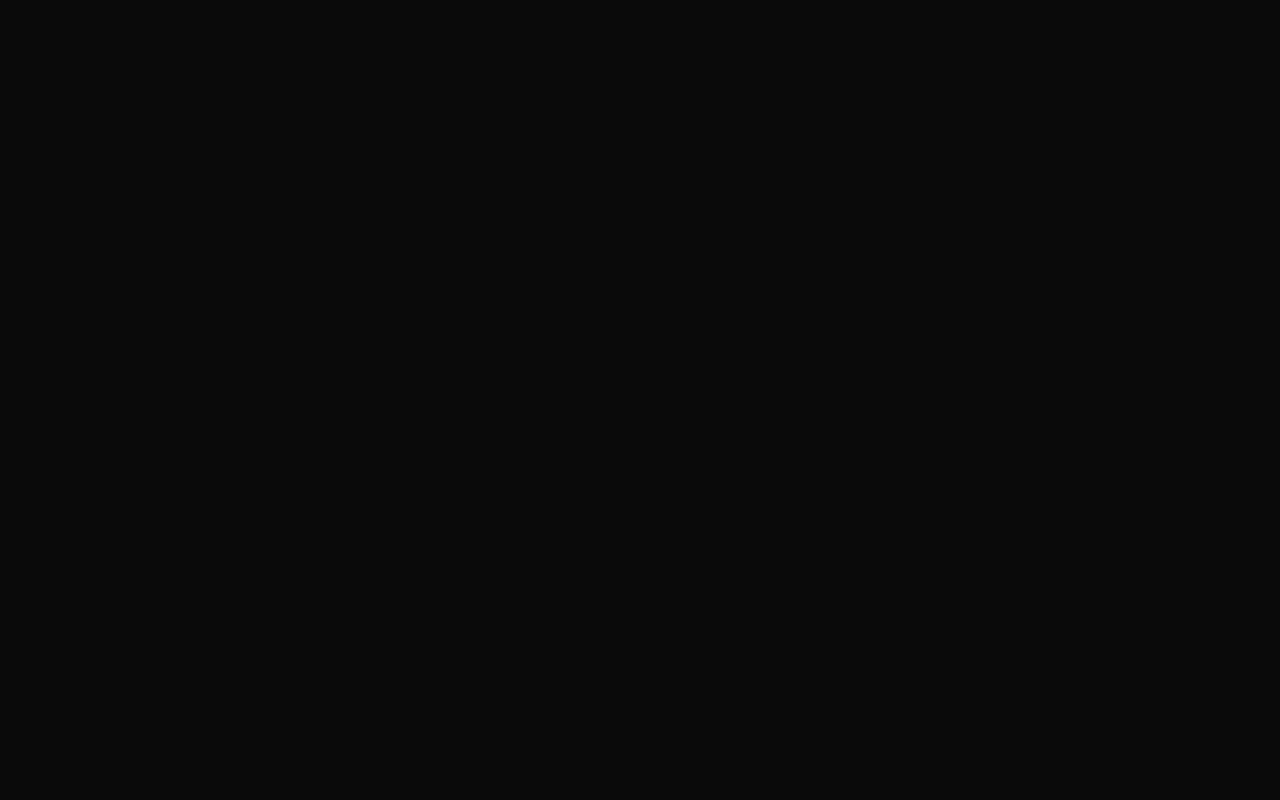
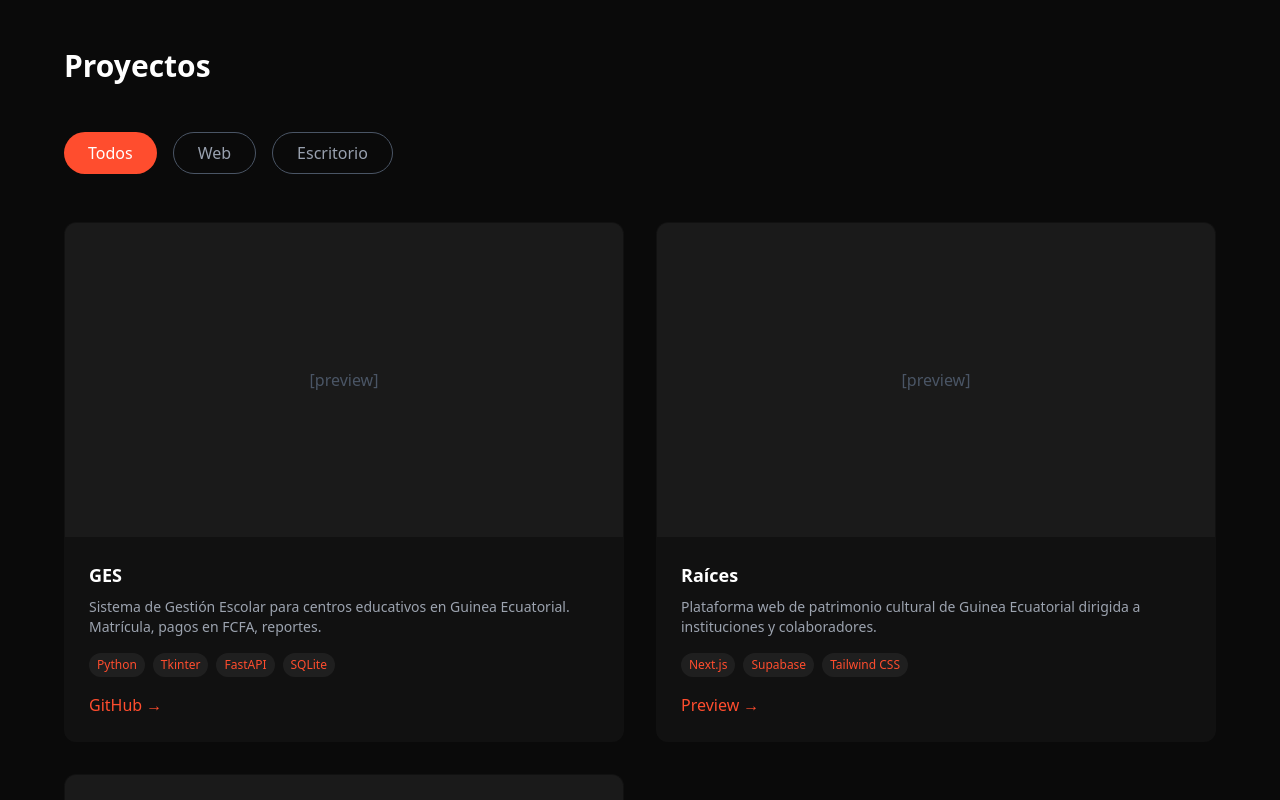
Before and after one commit to Xenon0001/portfolio, a Next.js app: page /en in a window 1280 px wide. Shown: the part 1580-2380 px from the top of the page. Before the commit the page ends 1532 px from the top, so only its background shows below. Built offline with nearby package versions, Linux system fonts and the light colour scheme.

Commit message:
feat: sección proyectos implementada

```diff
--- a/app/[locale]/page.tsx
+++ b/app/[locale]/page.tsx
@@ -1,6 +1,7 @@
 import Navbar from '@/components/Navbar';
 import Hero from '@/components/Hero';
 import Experience from '@/components/Experience';
+import Projects from '@/components/Projects';
 
 export default function HomePage() {
   return (
@@ -8,6 +9,7 @@ export default function HomePage() {
       <Navbar />
       <Hero />
       <Experience />
+      <Projects />
     </main>
   );
 }
--- a/components/Projects.tsx
+++ b/components/Projects.tsx
@@ -1,124 +1,155 @@
 'use client';
 
-import { useTranslations } from 'next-intl';
 import { useState } from 'react';
+import { motion } from 'framer-motion';
 
-export default function Projects() {
-  const t = useTranslations('projects');
-  const [filter, setFilter] = useState('all');
+const fadeInUp = {
+  hidden: { opacity: 0, y: 30 },
+  visible: { opacity: 1, y: 0, transition: { duration: 0.6 } }
+};
 
-  const projects = [
+interface Project {
+  nombre: string;
+  descripcion: string;
+  tipo: string;
+  tags: string[];
+  github: string | null;
+  preview: string | null;
+}
+
+const projects: Project[] = [
   {
-      id: 'ges',
-      type: 'desktop',
-      title: t('ges.title'),
-      description: t('ges.description'),
-      tech: t('ges.tech'),
-      github: 'https://github.com/Xenon0001',
-      preview: '#'
+    nombre: "GES",
+    descripcion: "Sistema de Gestión Escolar para centros educativos en Guinea Ecuatorial. Matrícula, pagos en FCFA, reportes.",
+    tipo: "Escritorio",
+    tags: ["Python", "Tkinter", "FastAPI", "SQLite"],
+    github: "https://github.com/Xenon0001/GES",
+    preview: null
   },
   {
-      id: 'raices',
-      type: 'web',
-      title: t('raices.title'),
-      description: t('raices.description'),
-      tech: t('raices.tech'),
-      github: '#',
-      preview: '#'
+    nombre: "Raíces",
+    descripcion: "Plataforma web de patrimonio cultural de Guinea Ecuatorial dirigida a instituciones y colaboradores.",
+    tipo: "Web",
+    tags: ["Next.js", "Supabase", "Tailwind CSS"],
+    github: null,
+    preview: "https://raices-ge.vercel.app"
+  },
+  {
+    nombre: "ESO",
+    descripcion: "App de finanzas personales offline-first. Ganadora del Hackathon Don Bosco 2026.",
+    tipo: "Web",
+    tags: ["Vanilla JS", "IndexedDB", "Flask", "SQLite"],
+    github: "https://github.com/Xenon0001/ESO",
+    preview: null
   }
 ];
 
-  const filteredProjects = filter === 'all'
+export default function Projects() {
+  const [filter, setFilter] = useState('Todos');
+
+  const filteredProjects = filter === 'Todos'
     ? projects
-    : projects.filter(p => p.type === filter);
+    : projects.filter(p => p.tipo === filter);
 
   return (
     <section id="proyectos" className="py-24 px-6">
       <div className="max-w-6xl mx-auto">
-        <h2 className="text-4xl md:text-5xl font-bold text-white mb-16">
-          {t('title')}
+        <h2 className="text-3xl font-bold text-white mb-12">
+          Proyectos
         </h2>
 
         <div className="flex gap-4 mb-12">
           <button
-            onClick={() => setFilter('all')}
+            onClick={() => setFilter('Todos')}
             className={`px-6 py-2 rounded-full transition-colors ${
-              filter === 'all'
+              filter === 'Todos'
                 ? 'bg-[#FF4D2E] text-white'
-                : 'bg-gray-800 text-gray-400 hover:text-white'
+                : 'border border-gray-600 text-gray-400 hover:text-white'
             }`}
           >
-            {t('filters.all')}
+            Todos
           </button>
           <button
-            onClick={() => setFilter('web')}
+            onClick={() => setFilter('Web')}
             className={`px-6 py-2 rounded-full transition-colors ${
-              filter === 'web'
+              filter === 'Web'
                 ? 'bg-[#FF4D2E] text-white'
-                : 'bg-gray-800 text-gray-400 hover:text-white'
+                : 'border border-gray-600 text-gray-400 hover:text-white'
             }`}
           >
-            {t('filters.web')}
+            Web
           </button>
           <button
-            onClick={() => setFilter('desktop')}
+            onClick={() => setFilter('Escritorio')}
             className={`px-6 py-2 rounded-full transition-colors ${
-              filter === 'desktop'
+              filter === 'Escritorio'
                 ? 'bg-[#FF4D2E] text-white'
-                : 'bg-gray-800 text-gray-400 hover:text-white'
+                : 'border border-gray-600 text-gray-400 hover:text-white'
             }`}
           >
-            {t('filters.desktop')}
+            Escritorio
           </button>
         </div>
 
         <div className="grid md:grid-cols-2 gap-8">
-          {filteredProjects.map((project) => (
-            <div
-              key={project.id}
-              className="bg-gray-900/50 border border-gray-800 rounded-2xl p-8 hover:border-[#FF4D2E]/50 transition-colors"
+          {filteredProjects.map((project, index) => (
+            <motion.div
+              key={index}
+              initial="hidden"
+              whileInView="visible"
+              viewport={{ once: true, margin: "-100px" }}
+              variants={fadeInUp}
+              transition={{ delay: index * 0.1 }}
+              className="bg-[#111111] rounded-xl border border-transparent hover:border-[#FF4D2E]/30 transition-colors overflow-hidden"
             >
-              <div className="flex justify-between items-start mb-4">
-                <span className="text-[#FF4D2E] text-sm font-medium">
-                  {project.type === 'web' ? t('filters.web') : t('filters.desktop')}
-                </span>
+              <div className="aspect-video bg-[#1a1a1a] flex items-center justify-center">
+                <span className="text-gray-600">[preview]</span>
               </div>
 
-              <h3 className="text-2xl font-bold text-white mb-3">
-                {project.title}
+              <div className="p-6">
+                <h3 className="text-lg font-semibold text-white mb-2">
+                  {project.nombre}
                 </h3>
 
-              <p className="text-gray-400 mb-4">
-                {project.description}
+                <p className="text-sm text-[#9ca3af] mb-4">
+                  {project.descripcion}
                 </p>
 
-              <p className="text-sm text-gray-500 mb-6">
-                {project.tech}
-              </p>
+                <div className="flex flex-wrap gap-2 mb-4">
+                  {project.tags.map((tag, tagIndex) => (
+                    <span
+                      key={tagIndex}
+                      className="bg-[#1f1f1f] text-[#FF4D2E] text-xs px-2 py-1 rounded-full"
+                    >
+                      {tag}
+                    </span>
+                  ))}
+                </div>
 
                 <div className="flex gap-4">
-                {project.github !== '#' && (
+                  {project.github && (
                     <a
                       href={project.github}
                       target="_blank"
                       rel="noopener noreferrer"
-                    className="text-gray-400 hover:text-white transition-colors"
+                      className="text-[#FF4D2E] hover:underline"
                     >
-                    GitHub
+                      GitHub →
                     </a>
                   )}
-                {project.preview !== '#' && (
+                  {project.preview && (
                     <a
                       href={project.preview}
                       target="_blank"
                       rel="noopener noreferrer"
-                    className="text-gray-400 hover:text-white transition-colors"
+                      className="text-[#FF4D2E] hover:underline"
                     >
-                    Preview
+                      Preview →
                     </a>
                   )}
                 </div>
               </div>
+            </motion.div>
           ))}
         </div>
       </div>
```
Lines whose indentation alone changed are shown as unchanged.
